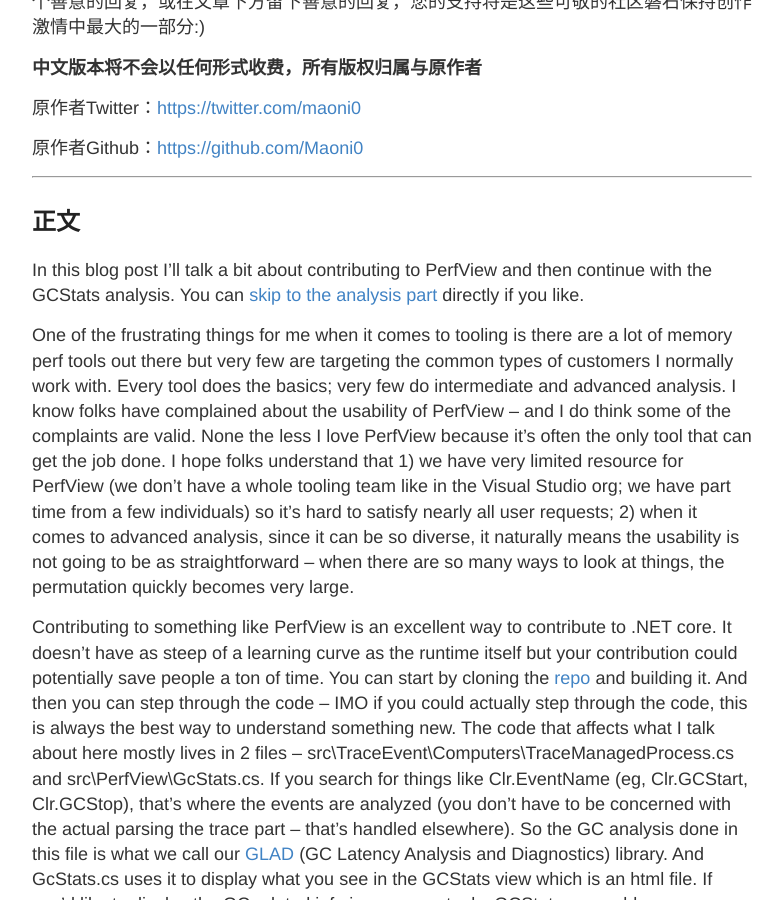
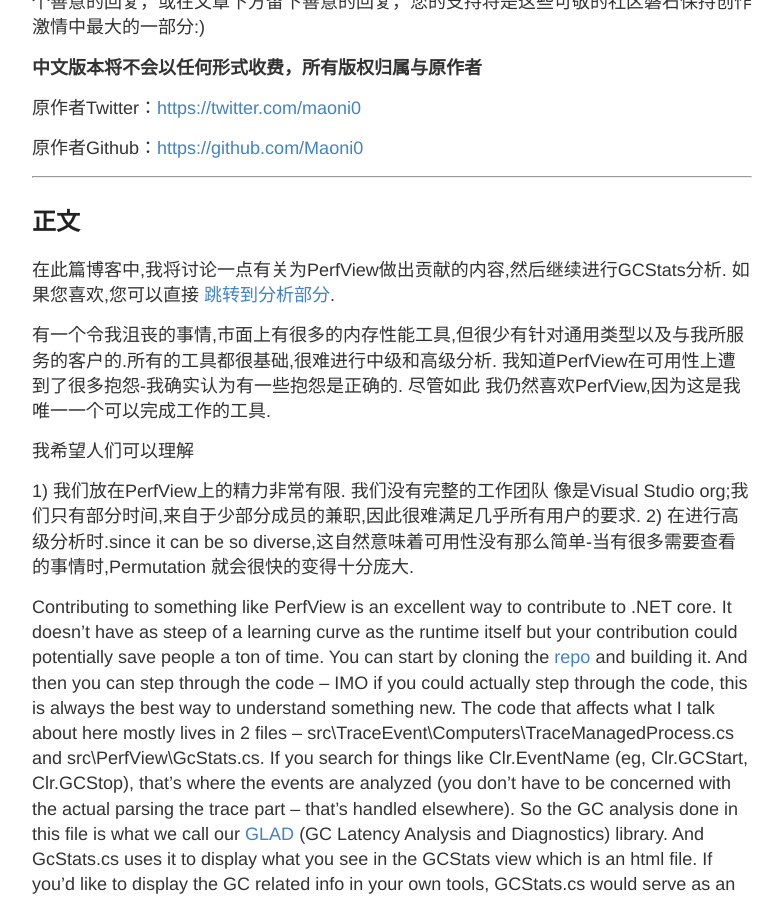
Before and after one commit to tomatopunk/tomatopunk.github.io, a Jekyll site: the page built from _posts/2020-05-06-诊断性能问题的工作流程-part-1.md, in a window 1280 px wide and 900 px high, scrolled down 1440 px. Shown: the whole window, without its empty margins (248-1031 px from the left). Built offline with Jekyll 4.4.1, drawn with Linux system fonts in a browser that asks for light colours.

Commit message:
add part 1

```diff
--- a/_posts/2020-05-06-诊断性能问题的工作流程-part-1.md
+++ b/_posts/2020-05-06-诊断性能问题的工作流程-part-1.md
@@ -32,9 +32,18 @@ Proofreader：待定
 ---
 ## 正文
 
-In this blog post I’ll talk a bit about contributing to PerfView and then continue with the GCStats analysis. You can [skip to the analysis part](https://devblogs.microsoft.com/dotnet/work-flow-of-diagnosing-memory-performance-issues-part-1/#continuing-the-analysis) directly if you like.
+在此篇博客中,我将讨论一点有关为PerfView做出贡献的内容,然后继续进行GCStats分析. 如果您喜欢,您可以直接 [跳转到分析部分](https://devblogs.microsoft.com/dotnet/work-flow-of-diagnosing-memory-performance-issues-part-1/#continuing-the-analysis).
 
-One of the frustrating things for me when it comes to tooling is there are a lot of memory perf tools out there but very few are targeting the common types of customers I normally work with. Every tool does the basics; very few do intermediate and advanced analysis. I know folks have complained about the usability of PerfView – and I do think some of the complaints are valid. None the less I love PerfView because it’s often the only tool that can get the job done. I hope folks understand that 1) we have very limited resource for PerfView (we don’t have a whole tooling team like in the Visual Studio org; we have part time from a few individuals) so it’s hard to satisfy nearly all user requests; 2) when it comes to advanced analysis, since it can be so diverse, it naturally means the usability is not going to be as straightforward – when there are so many ways to look at things, the permutation quickly becomes very large.
+有一个令我沮丧的事情,市面上有很多的内存性能工具,但很少有针对通用类型以及与我所服务的客户的.所有的工具都很基础,很难进行中级和高级分析.
+我知道PerfView在可用性上遭到了很多抱怨-我确实认为有一些抱怨是正确的.
+尽管如此 我仍然喜欢PerfView,因为这是我唯一一个可以完成工作的工具.
+
+我希望人们可以理解
+
+1) 我们放在PerfView上的精力非常有限.
+  我们没有完整的工作团队 像是Visual Studio org;我们只有部分时间,来自于少部分成员的兼职,因此很难满足几乎所有用户的要求.
+2) 在进行高级分析时.since it can be so diverse,这自然意味着可用性没有那么简单-当有很多需要查看的事情时,Permutation 就会很快的变得十分庞大.
+
 
 Contributing to something like PerfView is an excellent way to contribute to .NET core. It doesn’t have as steep of a learning curve as the runtime itself but your contribution could potentially save people a ton of time. You can start by cloning the [repo](https://github.com/microsoft/perfview/) and building it. And then you can step through the code – IMO if you could actually step through the code, this is always the best way to understand something new. The code that affects what I talk about here mostly lives in 2 files – src\TraceEvent\Computers\TraceManagedProcess.cs and src\PerfView\GcStats.cs. If you search for things like Clr.EventName (eg, Clr.GCStart, Clr.GCStop), that’s where the events are analyzed (you don’t have to be concerned with the actual parsing the trace part – that’s handled elsewhere). So the GC analysis done in this file is what we call our [GLAD](https://devblogs.microsoft.com/dotnet/glad-part-2/) (GC Latency Analysis and Diagnostics) library. And GcStats.cs uses it to display what you see in the GCStats view which is an html file. If you’d like to display the GC related info in your own tools, GCStats.cs would serve as an excellent example how to use GLAD.
 
```
